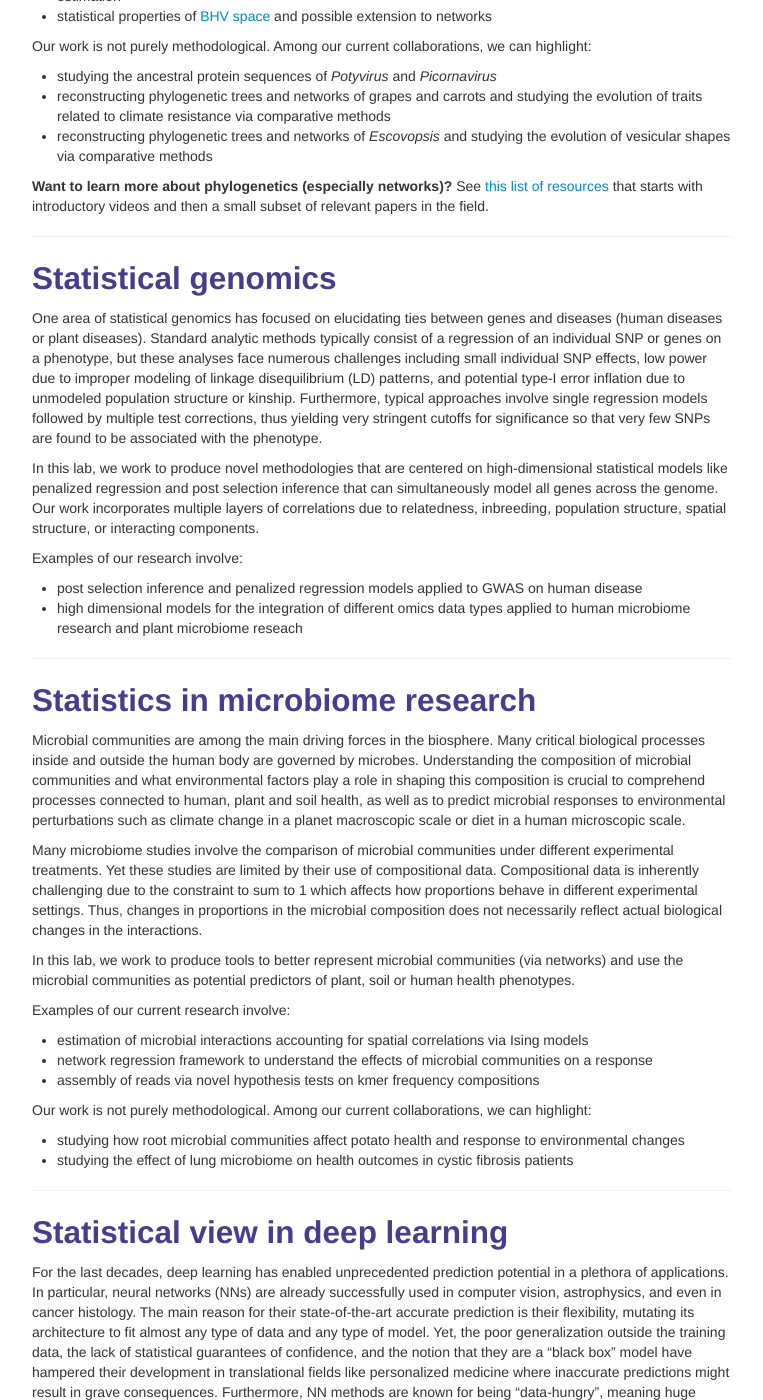
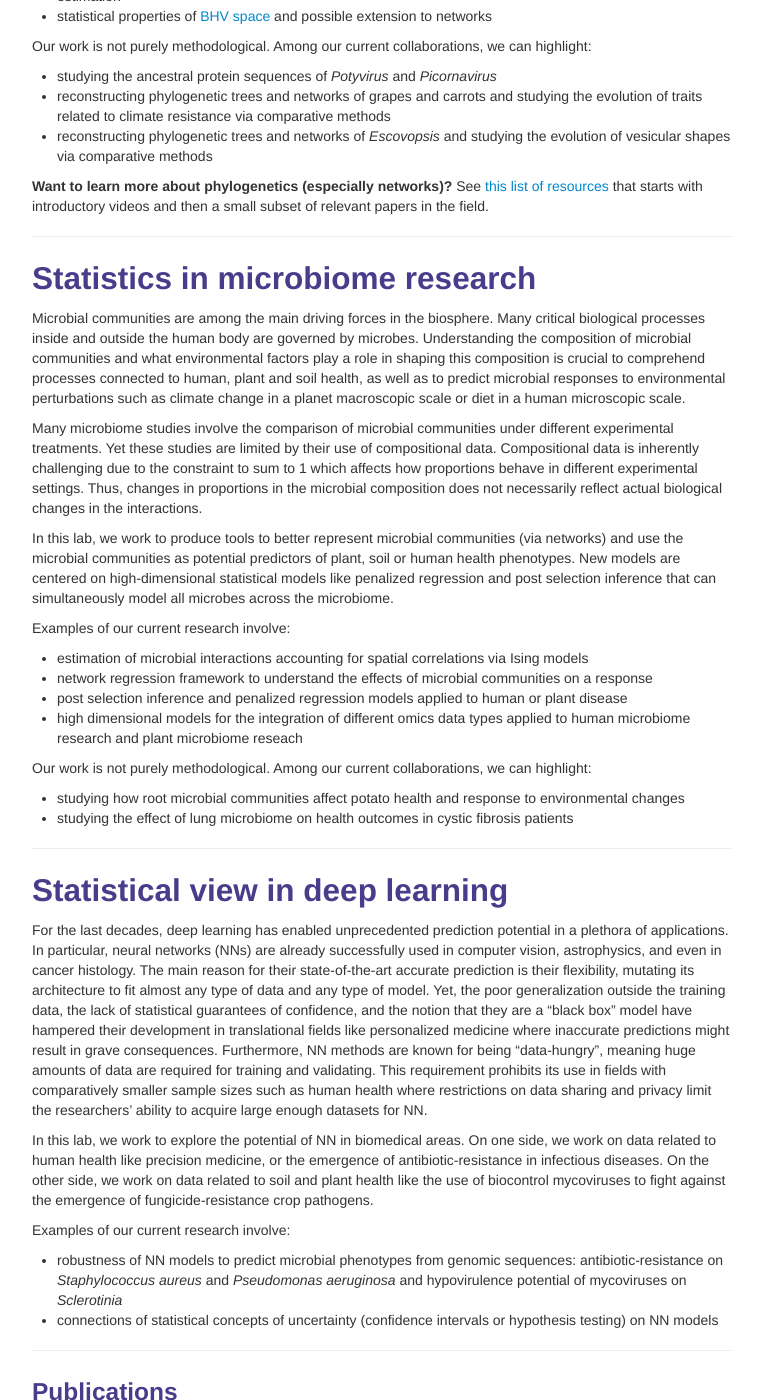
Before and after one commit to solislemuslab/solislemuslab.github.io, a Jekyll site: the page built from pages/research.md, in a window 1280 px wide and 1400 px high, scrolled down 936 px. Shown: the whole window, without its empty margins (258-1021 px from the left). Built offline with Jekyll 4.4.1, drawn with Linux system fonts in a browser that asks for light colours.

Commit message:
research

```diff
--- a/pages/research.md
+++ b/pages/research.md
@@ -54,30 +54,19 @@ Our work is not purely methodological. Among our current collaborations, we can
 
 ---
 
-## <a name="genomics"></a>Statistical genomics
-
-One area of statistical genomics has focused on elucidating ties between genes and diseases (human diseases or plant diseases). Standard analytic methods typically consist of a regression of an individual SNP or genes on a phenotype, but these analyses face numerous challenges including small individual SNP effects, low power due to improper modeling of linkage disequilibrium (LD) patterns, and potential type-I error inflation due to unmodeled population structure or kinship. Furthermore, typical approaches involve single regression models followed by multiple test corrections, thus yielding very stringent cutoffs for significance so that very few SNPs are found to be associated with the phenotype.
-
-In this lab, we work to produce novel methodologies that are centered on high-dimensional statistical models like penalized regression and post selection inference that can simultaneously model all genes across the genome. Our work incorporates multiple layers of correlations due to relatedness, inbreeding, population structure, spatial structure, or interacting components.
-
-Examples of our research involve:
-- post selection inference and penalized regression models applied to GWAS on human disease
-- high dimensional models for the integration of different omics data types applied to human microbiome research and plant microbiome reseach
-
----
-
 ## <a name="microbiome"></a>Statistics in microbiome research
 
 Microbial communities are among the main driving forces in the biosphere. Many critical biological processes inside and outside the human body are governed by microbes. Understanding the composition of microbial communities and what environmental factors play a role in shaping this composition is crucial to comprehend processes connected to human, plant and soil health, as well as to predict microbial responses to environmental perturbations such as climate change in a planet macroscopic scale or diet in a human microscopic scale.
 
 Many microbiome studies involve the comparison of microbial communities under different experimental treatments. Yet these studies are limited by their use of compositional data. Compositional data is inherently challenging due to the constraint to sum to 1 which affects how proportions behave in different experimental settings. Thus, changes in proportions in the microbial composition does not necessarily reflect actual biological changes in the interactions.
 
-In this lab, we work to produce tools to better represent microbial communities (via networks) and use the microbial communities as potential predictors of plant, soil or human health phenotypes.
+In this lab, we work to produce tools to better represent microbial communities (via networks) and use the microbial communities as potential predictors of plant, soil or human health phenotypes. New models are centered on high-dimensional statistical models like penalized regression and post selection inference that can simultaneously model all microbes across the microbiome.
 
 Examples of our current research involve:
 - estimation of microbial interactions accounting for spatial correlations via Ising models
 - network regression framework to understand the effects of microbial communities on a response
-- assembly of reads via novel hypothesis tests on kmer frequency compositions
+- post selection inference and penalized regression models applied to human or plant disease
+- high dimensional models for the integration of different omics data types applied to human microbiome research and plant microbiome reseach
 
 Our work is not purely methodological. Among our current collaborations, we can highlight:
 - studying how root microbial communities affect potato health and response to environmental changes
```
